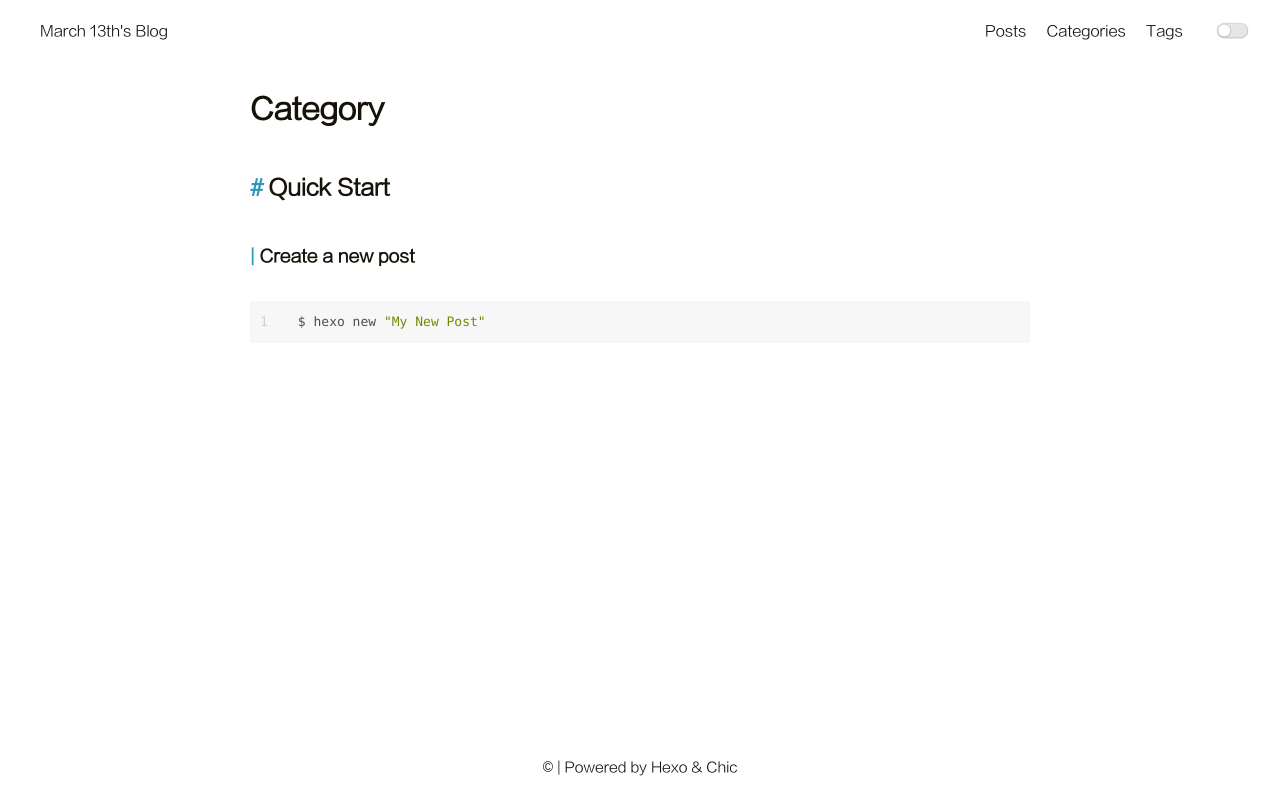
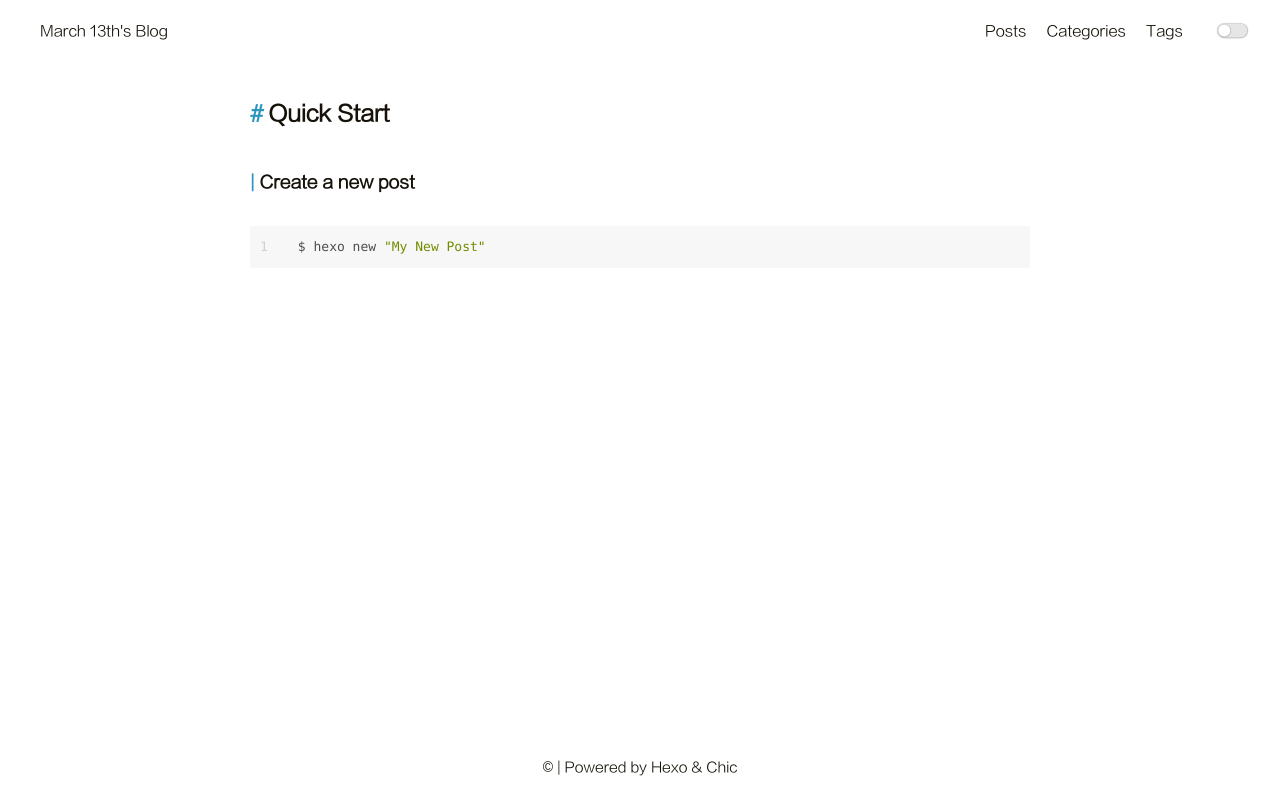
Before and after one commit to March13th/march13th.github.io, a plain HTML site: page category/index.html in a window 1280 px wide. Drawn offline with Linux system fonts and the light colour scheme.

Commit message:
Site updated: 2022-03-08 15:41:28

```diff
--- a/category/index.html
+++ b/category/index.html
@@ -121,8 +121,6 @@
                 <div class="container">
     <article class="post-wrap page">
 
-        <h2 class="post-title">Category</h2>
-
         <section class="post-content">
             <h2 id="Quick-Start"><a href="#Quick-Start" class="headerlink" title="Quick Start"></a>Quick Start</h2><h3 id="Create-a-new-post"><a href="#Create-a-new-post" class="headerlink" title="Create a new post"></a>Create a new post</h3><figure class="highlight bash"><table><tr><td class="gutter"><pre><span class="line">1</span><br></pre></td><td class="code"><pre><span class="line">$ hexo new <span class="string">&quot;My New Post&quot;</span></span><br></pre></td></tr></table></figure>
         </section>
```
